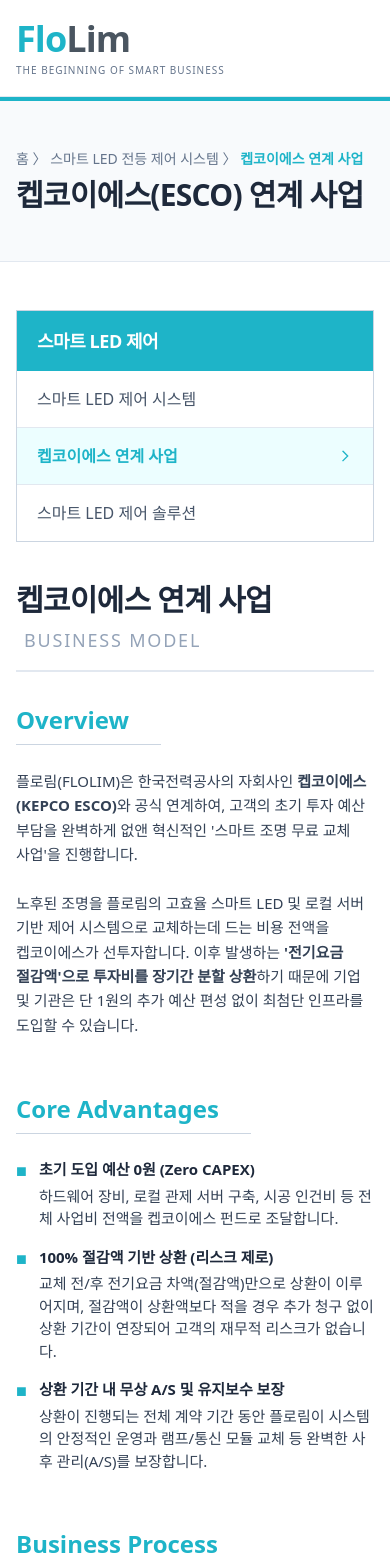
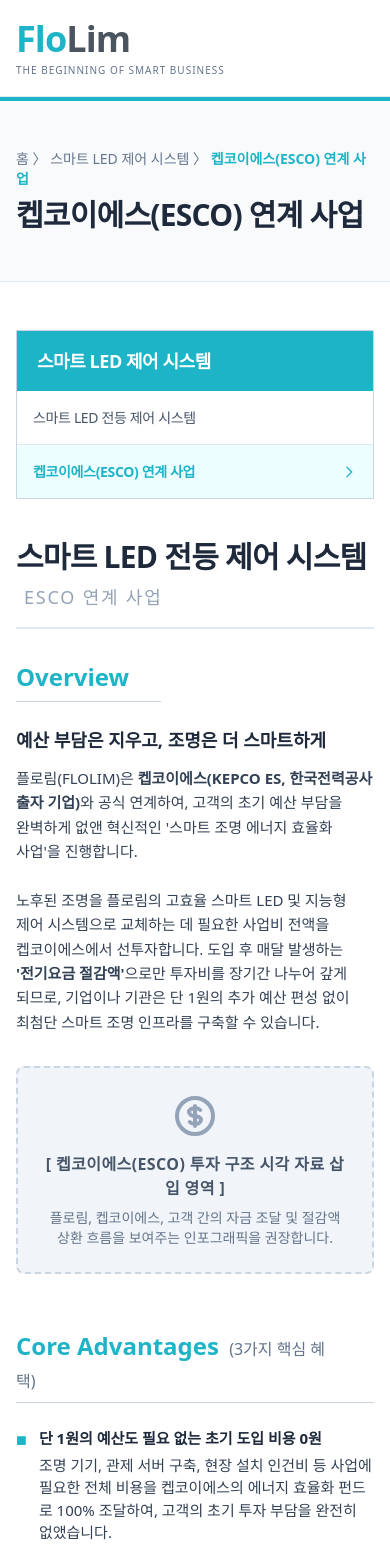
Before and after one commit to flolim-mj54/flolim-website, a React (Vite) app: page /esco in a window 390 px wide. Shown: the top 1566 px of the page. Built offline with nearby package versions, Linux system fonts and the light colour scheme.

Commit message:
켑코이에스 텍스트 고도화

```diff
--- a/src/KepcoEsco.jsx
+++ b/src/KepcoEsco.jsx
@@ -7,75 +7,137 @@ const KepcoEsco = () => {
       <div className="w-full bg-slate-50 py-12 border-b border-slate-200 border-t-4 border-t-[#1eb4c8]">
         <div className="max-w-7xl mx-auto px-4 sm:px-6 lg:px-8">
           <div className="text-sm text-slate-500 mb-2 font-medium">
-            홈 〉 스마트 LED 전등 제어 시스템 〉 <span className="text-[#1eb4c8] font-bold">켑코이에스 연계 사업</span>
+            홈 〉 스마트 LED 제어 시스템 〉 <span className="text-[#1eb4c8] font-bold">켑코이에스(ESCO) 연계 사업</span>
           </div>
-          <h1 className="text-3xl md:text-4xl font-black text-slate-800 tracking-tight">켑코이에스(ESCO) 연계 사업</h1>
+          <h1 className="text-3xl md:text-4xl font-black text-slate-800 tracking-tight">
+            켑코이에스(ESCO) 연계 사업
+          </h1>
         </div>
       </div>
 
       <div className="max-w-7xl mx-auto px-4 sm:px-6 lg:px-8 mt-12 flex flex-col md:flex-row gap-10">
-        <aside className="w-full md:w-64 flex-shrink-0">
+
+        {/* 🚀 통일된 사이드바: 폭 확장(320px), 줄바꿈 방지 완벽 적용 */}
+        <aside className="w-full md:w-[320px] flex-shrink-0">
           <div className="border border-slate-300">
             <div className="bg-[#1eb4c8] text-white py-4 px-5">
-              <h2 className="text-lg font-bold tracking-tight">스마트 LED 제어</h2>
+              <h2 className="text-lg font-bold tracking-tight">스마트 LED 제어 시스템</h2>
             </div>
             <ul className="flex flex-col">
-              <li className="border-b border-slate-200"><Link to="/led-intro" className="flex items-center justify-between px-5 py-4 text-slate-600 hover:text-[#1eb4c8] hover:bg-slate-50 transition-all">스마트 LED 제어 시스템</Link></li>
-              <li className="border-b border-slate-200"><Link to="/esco" className="flex items-center justify-between px-5 py-4 bg-cyan-50 text-[#1eb4c8] font-bold">켑코이에스 연계 사업 <svg className="w-4 h-4" fill="none" stroke="currentColor" viewBox="0 0 24 24"><path strokeLinecap="square" strokeLinejoin="miter" strokeWidth="2" d="M9 5l7 7-7 7"></path></svg></Link></li>
-              <li className="border-b border-slate-200 last:border-0"><Link to="/led-solution" className="flex items-center justify-between px-5 py-4 text-slate-600 hover:text-[#1eb4c8] hover:bg-slate-50 transition-all">스마트 LED 제어 솔루션</Link></li>
+              <li className="border-b border-slate-200">
+                <Link to="/led-intro" className="flex items-center justify-between px-4 py-4 text-[14px] lg:text-[15px] tracking-tight text-slate-600 hover:text-[#1eb4c8] hover:bg-slate-50 transition-all whitespace-nowrap">
+                  스마트 LED 전등 제어 시스템
+                </Link>
+              </li>
+              <li className="border-b border-slate-200 last:border-0">
+                <Link to="/kepco-esco" className="flex items-center justify-between px-4 py-4 text-[14px] lg:text-[15px] tracking-tight bg-cyan-50 text-[#1eb4c8] font-bold whitespace-nowrap">
+                  켑코이에스(ESCO) 연계 사업 <svg className="w-4 h-4 flex-shrink-0 ml-2" fill="none" stroke="currentColor" viewBox="0 0 24 24"><path strokeLinecap="square" strokeLinejoin="miter" strokeWidth="2" d="M9 5l7 7-7 7"></path></svg>
+                </Link>
+              </li>
             </ul>
           </div>
         </aside>
 
         <section className="flex-1 min-w-0">
+          {/* 🚀 H2 제목 통일: 대메뉴의 하위 메뉴 개념 명시 */}
           <h2 className="text-3xl font-black text-slate-800 tracking-tight mb-8 pb-4 border-b-2 border-slate-200">
-            켑코이에스 연계 사업 <span className="text-lg text-slate-400 font-normal tracking-widest uppercase ml-2">Business Model</span>
+            스마트 LED 전등 제어 시스템 <span className="text-lg text-slate-400 font-normal tracking-widest uppercase ml-2">ESCO 연계 사업</span>
           </h2>
 
           <div className="mb-14">
             <h3 className="text-2xl font-bold text-[#1eb4c8] border-b border-slate-300 pb-2 mb-6 inline-block pr-8">Overview</h3>
-            <p className="text-slate-700 leading-relaxed break-keep text-[15px]">
-              플로림(FLOLIM)은 한국전력공사의 자회사인 <b>켑코이에스(KEPCO ESCO)</b>와 공식 연계하여, 고객의 초기 투자 예산 부담을 완벽하게 없앤 혁신적인 '스마트 조명 무료 교체 사업'을 진행합니다.
+            <p className="text-slate-700 leading-relaxed break-keep text-[15px] mb-8">
+              <strong className="text-lg text-slate-800 block mb-3">예산 부담은 지우고, 조명은 더 스마트하게</strong>
+              플로림(FLOLIM)은 <b>켑코이에스(KEPCO ES, 한국전력공사 출자 기업)</b>와 공식 연계하여, 고객의 초기 예산 부담을 완벽하게 없앤 혁신적인 '스마트 조명 에너지 효율화 사업'을 진행합니다.
               <br/><br/>
-              노후된 조명을 플로림의 고효율 스마트 LED 및 로컬 서버 기반 제어 시스템으로 교체하는데 드는 비용 전액을 켑코이에스가 선투자합니다. 이후 발생하는 <b>'전기요금 절감액'으로 투자비를 장기간 분할 상환</b>하기 때문에 기업 및 기관은 단 1원의 추가 예산 편성 없이 최첨단 인프라를 도입할 수 있습니다.
+              노후된 조명을 플로림의 고효율 스마트 LED 및 지능형 제어 시스템으로 교체하는 데 필요한 사업비 전액을 켑코이에스에서 선투자합니다. 도입 후 매달 발생하는 <b>'전기요금 절감액'</b>으로만 투자비를 장기간 나누어 갚게 되므로, 기업이나 기관은 단 1원의 추가 예산 편성 없이 최첨단 스마트 조명 인프라를 구축할 수 있습니다.
             </p>
+
+            <div className="w-full aspect-video bg-slate-100 border-2 border-dashed border-slate-300 rounded-lg flex flex-col items-center justify-center text-slate-500 hover:bg-slate-50 transition-colors p-6 text-center">
+              <svg className="w-12 h-12 mb-3 text-slate-400" fill="none" stroke="currentColor" viewBox="0 0 24 24"><path strokeLinecap="round" strokeLinejoin="round" strokeWidth="2" d="M12 8c-1.657 0-3 .895-3 2s1.343 2 3 2 3 .895 3 2-1.343 2-3 2m0-8c1.11 0 2.08.402 2.599 1M12 8V7m0 1v8m0 0v1m0-1c-1.11 0-2.08-.402-2.599-1M21 12a9 9 0 11-18 0 9 9 0 0118 0z"></path></svg>
+              <span className="font-bold tracking-wide mb-2 text-slate-600">[ 켑코이에스(ESCO) 투자 구조 시각 자료 삽입 영역 ]</span>
+              <span className="text-sm text-slate-500 break-keep">플로림, 켑코이에스, 고객 간의 자금 조달 및 절감액 상환 흐름을 보여주는 인포그래픽을 권장합니다.</span>
+            </div>
           </div>
 
           <div className="mb-14">
-            <h3 className="text-2xl font-bold text-[#1eb4c8] border-b border-slate-300 pb-2 mb-6 inline-block pr-8">Core Advantages</h3>
-            <ul className="space-y-4 text-[15px] text-slate-700">
+            <h3 className="text-2xl font-bold text-[#1eb4c8] border-b border-slate-300 pb-2 mb-6 inline-block pr-8">Core Advantages <span className="text-base font-normal text-slate-500 ml-1">(3가지 핵심 혜택)</span></h3>
+            <ul className="space-y-5 text-[15px] text-slate-700">
               <li className="flex items-start">
                 <span className="text-[#1eb4c8] mr-3 font-bold text-lg mt-[-2px]">■</span>
                 <div>
-                  <b className="text-slate-800 block mb-1">초기 도입 예산 0원 (Zero CAPEX)</b>
-                  하드웨어 장비, 로컬 관제 서버 구축, 시공 인건비 등 전체 사업비 전액을 켑코이에스 펀드로 조달합니다.
+                  <b className="text-slate-800 block mb-1">단 1원의 예산도 필요 없는 초기 도입 비용 0원</b>
+                  조명 기기, 관제 서버 구축, 현장 설치 인건비 등 사업에 필요한 전체 비용을 켑코이에스의 에너지 효율화 펀드로 100% 조달하여, 고객의 초기 투자 부담을 완전히 없앴습니다.
                 </div>
               </li>
               <li className="flex items-start">
                 <span className="text-[#1eb4c8] mr-3 font-bold text-lg mt-[-2px]">■</span>
                 <div>
-                  <b className="text-slate-800 block mb-1">100% 절감액 기반 상환 (리스크 제로)</b>
-                  교체 전/후 전기요금 차액(절감액)만으로 상환이 이루어지며, 절감액이 상환액보다 적을 경우 추가 청구 없이 상환 기간이 연장되어 고객의 재무적 리스크가 없습니다.
+                  <b className="text-slate-800 block mb-1">아낀 전기요금으로만 갚는 안전한 상환 (고객 부담 제로)</b>
+                  조명 교체 후 실제로 줄어든 전기요금 차액(절감액)만으로 상환이 이루어집니다. 만약 예상보다 요금 절감액이 적더라도 추가 청구 없이 상환 기간만 연장되므로, 고객이 짊어지는 재무적인 위험(리스크)이 전혀 없습니다.
                 </div>
               </li>
               <li className="flex items-start">
                 <span className="text-[#1eb4c8] mr-3 font-bold text-lg mt-[-2px]">■</span>
                 <div>
-                  <b className="text-slate-800 block mb-1">상환 기간 내 무상 A/S 및 유지보수 보장</b>
-                  상환이 진행되는 전체 계약 기간 동안 플로림이 시스템의 안정적인 운영과 램프/통신 모듈 교체 등 완벽한 사후 관리(A/S)를 보장합니다.
+                  <b className="text-slate-800 block mb-1">계약 기간 내내 안심할 수 있는 완벽한 무상 A/S</b>
+                  상환이 진행되는 전체 계약 기간 동안 플로림이 확실하게 책임집니다. 시스템의 안정적인 운영은 물론, 조명 램프나 통신 모듈 교체 등 든든한 사후 관리(A/S)를 무상으로 보장해 드립니다.
                 </div>
               </li>
             </ul>
           </div>
 
-          {/* 🖼️ 다이어그램 삽입 영역 */}
           <div className="mb-14">
             <h3 className="text-2xl font-bold text-[#1eb4c8] border-b border-slate-300 pb-2 mb-6 inline-block pr-8">Business Process</h3>
-            <div className="w-full bg-slate-50 border-2 border-slate-200 border-dashed p-8 flex flex-col items-center justify-center min-h-[300px]">
-              <svg className="w-16 h-16 text-slate-300 mx-auto mb-4" fill="none" stroke="currentColor" viewBox="0 0 24 24"><path strokeLinecap="round" strokeLinejoin="round" strokeWidth="2" d="M12 8c-1.657 0-3 .895-3 2s1.343 2 3 2 3 .895 3 2-1.343 2-3 2m0-8c1.11 0 2.08.402 2.599 1M12 8V7m0 1v8m0 0v1m0-1c-1.11 0-2.08-.402-2.599-1M21 12a9 9 0 11-18 0 9 9 0 0118 0z"></path></svg>
-              <span className="text-slate-500 font-bold tracking-widest block mb-2">[ ESCO 사업 진행 프로세스 다이어그램 삽입 영역 ]</span>
-              <span className="text-sm text-slate-400 text-center">에너지 진단(무상) ➡️ ESCO 계약 체결 ➡️ 로컬 서버/스마트 LED 시공 ➡️ 절감액 산정 및 분할 상환</span>
+
+            {/* 🚀 Tailwind CSS로 직접 그린 깔끔한 단계별 아이콘 다이어그램 */}
+            <div className="w-full bg-slate-50 border border-slate-200 p-8 rounded-lg mt-4">
+              <div className="flex flex-col md:flex-row items-center justify-between gap-4 relative">
+
+                {/* 배경 연결 선 (데스크탑에서만 보임) */}
+                <div className="hidden md:block absolute top-1/2 left-0 w-full h-1 bg-slate-200 -z-0 -translate-y-1/2"></div>
+
+                {/* 1단계 */}
+                <div className="flex flex-col items-center bg-white border-2 border-slate-200 p-4 rounded-full w-40 h-40 justify-center z-10 shadow-sm relative group hover:border-[#1eb4c8] transition-colors">
+                  <div className="text-[#1eb4c8] font-black text-xl mb-1">1단계</div>
+                  <svg className="w-8 h-8 text-slate-400 mb-2 group-hover:text-[#1eb4c8] transition-colors" fill="none" stroke="currentColor" viewBox="0 0 24 24"><path strokeLinecap="round" strokeLinejoin="round" strokeWidth="2" d="M9 5H7a2 2 0 00-2 2v12a2 2 0 002 2h10a2 2 0 002-2V7a2 2 0 00-2-2h-2M9 5a2 2 0 002 2h2a2 2 0 002-2M9 5a2 2 0 012-2h2a2 2 0 012 2m-3 7h3m-3 4h3m-6-4h.01M9 16h.01"></path></svg>
+                  <span className="text-sm font-bold text-slate-700 text-center break-keep">무상 에너지 진단</span>
+                </div>
+
+                {/* 모바일용 화살표 */}
+                <div className="md:hidden text-slate-300"><svg className="w-6 h-6" fill="none" stroke="currentColor" viewBox="0 0 24 24"><path strokeLinecap="round" strokeLinejoin="round" strokeWidth="2" d="M19 14l-7 7m0 0l-7-7m7 7V3"></path></svg></div>
+
+                {/* 2단계 */}
+                <div className="flex flex-col items-center bg-white border-2 border-slate-200 p-4 rounded-full w-40 h-40 justify-center z-10 shadow-sm relative group hover:border-[#1eb4c8] transition-colors">
+                  <div className="text-[#1eb4c8] font-black text-xl mb-1">2단계</div>
+                  <svg className="w-8 h-8 text-slate-400 mb-2 group-hover:text-[#1eb4c8] transition-colors" fill="none" stroke="currentColor" viewBox="0 0 24 24"><path strokeLinecap="round" strokeLinejoin="round" strokeWidth="2" d="M9 12l2 2 4-4m6 2a9 9 0 11-18 0 9 9 0 0118 0z"></path></svg>
+                  <span className="text-sm font-bold text-slate-700 text-center break-keep">켑코이에스(ESCO) 계약 체결</span>
+                </div>
+
+                {/* 모바일용 화살표 */}
+                <div className="md:hidden text-slate-300"><svg className="w-6 h-6" fill="none" stroke="currentColor" viewBox="0 0 24 24"><path strokeLinecap="round" strokeLinejoin="round" strokeWidth="2" d="M19 14l-7 7m0 0l-7-7m7 7V3"></path></svg></div>
+
+                {/* 3단계 */}
+                <div className="flex flex-col items-center bg-white border-2 border-slate-200 p-4 rounded-full w-40 h-40 justify-center z-10 shadow-sm relative group hover:border-[#1eb4c8] transition-colors">
+                  <div className="text-[#1eb4c8] font-black text-xl mb-1">3단계</div>
+                  <svg className="w-8 h-8 text-slate-400 mb-2 group-hover:text-[#1eb4c8] transition-colors" fill="none" stroke="currentColor" viewBox="0 0 24 24"><path strokeLinecap="round" strokeLinejoin="round" strokeWidth="2" d="M10.325 4.317c.426-1.756 2.924-1.756 3.35 0a1.724 1.724 0 002.573 1.066c1.543-.94 3.31.826 2.37 2.37a1.724 1.724 0 001.065 2.572c1.756.426 1.756 2.924 0 3.35a1.724 1.724 0 00-1.066 2.573c.94 1.543-.826 3.31-2.37 2.37a1.724 1.724 0 00-2.572 1.065c-.426 1.756-2.924 1.756-3.35 0a1.724 1.724 0 00-2.573-1.066c-1.543.94-3.31-.826-2.37-2.37a1.724 1.724 0 00-1.065-2.572c-1.756-.426-1.756-2.924 0-3.35a1.724 1.724 0 001.066-2.573c-.94-1.543.826-3.31 2.37-2.37.996.608 2.296.07 2.572-1.065z"></path><path strokeLinecap="round" strokeLinejoin="round" strokeWidth="2" d="M15 12a3 3 0 11-6 0 3 3 0 016 0z"></path></svg>
+                  <span className="text-sm font-bold text-slate-700 text-center break-keep">로컬 서버 및 스마트 LED 시공</span>
+                </div>
+
+                {/* 모바일용 화살표 */}
+                <div className="md:hidden text-slate-300"><svg className="w-6 h-6" fill="none" stroke="currentColor" viewBox="0 0 24 24"><path strokeLinecap="round" strokeLinejoin="round" strokeWidth="2" d="M19 14l-7 7m0 0l-7-7m7 7V3"></path></svg></div>
+
+                {/* 4단계 */}
+                <div className="flex flex-col items-center bg-white border-2 border-slate-200 p-4 rounded-full w-40 h-40 justify-center z-10 shadow-sm relative group hover:border-[#1eb4c8] transition-colors">
+                  <div className="text-[#1eb4c8] font-black text-xl mb-1">4단계</div>
+                  <svg className="w-8 h-8 text-slate-400 mb-2 group-hover:text-[#1eb4c8] transition-colors" fill="none" stroke="currentColor" viewBox="0 0 24 24"><path strokeLinecap="round" strokeLinejoin="round" strokeWidth="2" d="M12 8c-1.657 0-3 .895-3 2s1.343 2 3 2 3 .895 3 2-1.343 2-3 2m0-8c1.11 0 2.08.402 2.599 1M12 8V7m0 1v8m0 0v1m0-1c-1.11 0-2.08-.402-2.599-1M21 12a9 9 0 11-18 0 9 9 0 0118 0z"></path></svg>
+                  <span className="text-sm font-bold text-slate-700 text-center break-keep">절감액 산정 및 분할 상환</span>
+                </div>
+
+              </div>
             </div>
+            {/* 끝: 다이어그램 UI */}
+
           </div>
         </section>
       </div>
--- a/src/SmartLedIntro.jsx
+++ b/src/SmartLedIntro.jsx
@@ -1,82 +1,89 @@
 import React from "react";
 import { Link } from "react-router-dom";
 
-const SmartLedIntro = () => {
+const LedIntro = () => {
   return (
     <div className="w-full bg-white font-sans text-slate-800 pb-20">
       <div className="w-full bg-slate-50 py-12 border-b border-slate-200 border-t-4 border-t-[#1eb4c8]">
         <div className="max-w-7xl mx-auto px-4 sm:px-6 lg:px-8">
           <div className="text-sm text-slate-500 mb-2 font-medium">
-            홈 〉 <span className="text-[#1eb4c8] font-bold">스마트 LED 전등 제어 시스템</span>
+            홈 〉 <span className="text-[#1eb4c8] font-bold">스마트 LED 제어 시스템</span>
           </div>
-          <h1 className="text-3xl md:text-4xl font-black text-slate-800 tracking-tight">스마트 LED 전등 제어 시스템</h1>
+          <h1 className="text-3xl md:text-4xl font-black text-slate-800 tracking-tight">스마트 LED 제어 시스템</h1>
         </div>
       </div>
 
       <div className="max-w-7xl mx-auto px-4 sm:px-6 lg:px-8 mt-12 flex flex-col md:flex-row gap-10">
-        <aside className="w-full md:w-64 flex-shrink-0">
+
+        {/* 🚀 통일된 사이드바: 폭 확장(320px), 줄바꿈 방지 완벽 적용 */}
+        <aside className="w-full md:w-[320px] flex-shrink-0">
           <div className="border border-slate-300">
             <div className="bg-[#1eb4c8] text-white py-4 px-5">
-              <h2 className="text-lg font-bold tracking-tight">스마트 LED 제어</h2>
+              <h2 className="text-lg font-bold tracking-tight">스마트 LED 제어 시스템</h2>
             </div>
             <ul className="flex flex-col">
-              <li className="border-b border-slate-200"><Link to="/led-intro" className="flex items-center justify-between px-5 py-4 bg-cyan-50 text-[#1eb4c8] font-bold">스마트 LED 제어 시스템 <svg className="w-4 h-4" fill="none" stroke="currentColor" viewBox="0 0 24 24"><path strokeLinecap="square" strokeLinejoin="miter" strokeWidth="2" d="M9 5l7 7-7 7"></path></svg></Link></li>
-              <li className="border-b border-slate-200"><Link to="/esco" className="flex items-center justify-between px-5 py-4 text-slate-600 hover:text-[#1eb4c8] hover:bg-slate-50 transition-all">켑코이에스 연계 사업</Link></li>
-              <li className="border-b border-slate-200 last:border-0"><Link to="/led-solution" className="flex items-center justify-between px-5 py-4 text-slate-600 hover:text-[#1eb4c8] hover:bg-slate-50 transition-all">스마트 LED 제어 솔루션</Link></li>
+              <li className="border-b border-slate-200">
+                <Link to="/led-intro" className="flex items-center justify-between px-4 py-4 text-[14px] lg:text-[15px] tracking-tight bg-cyan-50 text-[#1eb4c8] font-bold whitespace-nowrap">
+                  스마트 LED 전등 제어 시스템 <svg className="w-4 h-4 flex-shrink-0 ml-2" fill="none" stroke="currentColor" viewBox="0 0 24 24"><path strokeLinecap="square" strokeLinejoin="miter" strokeWidth="2" d="M9 5l7 7-7 7"></path></svg>
+                </Link>
+              </li>
+              {/* 추후 하위 솔루션(예: Matter 조명 제어 등)이 추가되면 여기에 동일한 형식으로 <li> 태그를 추가하시면 됩니다. */}
             </ul>
           </div>
         </aside>
 
         <section className="flex-1 min-w-0">
+          {/* 🚀 H2 제목 통일: 대메뉴의 하위 메뉴 개념으로 '스마트 LED 전등 제어 시스템' 명시 */}
           <h2 className="text-3xl font-black text-slate-800 tracking-tight mb-8 pb-4 border-b-2 border-slate-200">
-            스마트 LED 제어 시스템 <span className="text-lg text-slate-400 font-normal tracking-widest uppercase ml-2">Overview</span>
+            스마트 LED 전등 제어 시스템 <span className="text-lg text-slate-400 font-normal tracking-widest uppercase ml-2">Overview</span>
           </h2>
 
           <div className="mb-14">
             <h3 className="text-2xl font-bold text-[#1eb4c8] border-b border-slate-300 pb-2 mb-6 inline-block pr-8">Overview</h3>
             <p className="text-slate-700 leading-relaxed break-keep text-[15px] mb-8">
-              플로림(FLOLIM)의 스마트 LED 전등 제어 시스템은 최신 사물인터넷(IoT) 통신 기술과 <b>독립형 로컬 서버(On-Premise)</b>를 결합한 초고신뢰성 실내외 조명 관제 솔루션입니다.
+              <strong className="text-lg text-slate-800 block mb-3">끊기지 않는 연결, 샐 틈 없는 보안의 스마트 조명 제어</strong>
+              플로림(FLOLIM)의 스마트 LED 전등 제어 시스템은 최신 사물인터넷(IoT) 기술에 현장 전용 서버(On-Premise)를 결합하여, 실내외 조명을 가장 안전하고 확실하게 관리하는 솔루션입니다.
               <br/><br/>
-              기존의 클라우드 의존형 시스템이 갖는 '외부 인터넷망 단절 시 제어 불가' 및 '데이터 해킹 위험'이라는 치명적인 단점을 완벽히 해결했습니다. 현장 내부에 자체 서버를 구축하여 어떤 재난 상황에서도 <b>100% 무중단 엣지(Edge) 제어</b>가 가능하며, 강력한 폐쇄망 보안을 통해 공공기관, 대형 빌딩, 보안 시설에 가장 최적화된 스마트 조명 환경을 제공합니다.
+              외부 인터넷이 끊기면 조명 제어까지 멈추거나 해킹에 노출될 수 있는 기존 클라우드 방식의 불안함을 완벽히 해결했습니다. 건물 내부에 독립적인 자체 서버를 구축하여, 어떤 비상 상황에서도 조명이 꺼지지 않는 <b>100% 무중단 제어</b>를 실현합니다. 외부와 철저히 차단된 강력한 보안망을 갖춰 공공기관, 대형 빌딩, 보안 시설에 최적화된 환경을 제공합니다.
             </p>
 
-            {/* 🖼️ 메인 비주얼/3D 영상 삽입 영역 */}
-            <div className="w-full aspect-video bg-slate-100 border-2 border-dashed border-slate-300 rounded-lg flex flex-col items-center justify-center text-slate-500 hover:bg-slate-50 transition-colors">
-              <svg className="w-12 h-12 mb-3 text-slate-400" fill="none" stroke="currentColor" viewBox="0 0 24 24"><path strokeLinecap="round" strokeLinejoin="round" strokeWidth="2" d="M14.752 11.168l-3.197-2.132A1 1 0 0010 9.87v4.263a1 1 0 001.555.832l3.197-2.132a1 1 0 000-1.664z"></path><path strokeLinecap="round" strokeLinejoin="round" strokeWidth="2" d="M21 12a9 9 0 11-18 0 9 9 0 0118 0z"></path></svg>
-              <span className="font-bold tracking-wide">[ 스마트 빌딩/공장 LED 제어 3D 영상 또는 하이라이트 이미지 삽입 ]</span>
-              <span className="text-sm mt-1">로컬 서버를 중심으로 건물 전체 조명이 매끄럽게 연동되는 시각 자료를 추천합니다.</span>
+            {/* 🖼️ 시각 자료 삽입 영역 가이드 반영 */}
+            <div className="w-full aspect-video bg-slate-100 border-2 border-dashed border-slate-300 rounded-lg flex flex-col items-center justify-center text-slate-500 hover:bg-slate-50 transition-colors p-6 text-center">
+              <svg className="w-12 h-12 mb-3 text-slate-400" fill="none" stroke="currentColor" viewBox="0 0 24 24"><path strokeLinecap="round" strokeLinejoin="round" strokeWidth="2" d="M12 15v2m-6 4h12a2 2 0 002-2v-6a2 2 0 00-2-2H6a2 2 0 00-2 2v6a2 2 0 002 2zm10-10V7a4 4 0 00-8 0v4h8z"></path></svg>
+              <span className="font-bold tracking-wide mb-2 text-slate-600">[ 스마트 LED 로컬 보안 서버(On-Premise) 3D 조감도 삽입 영역 ]</span>
+              <span className="text-sm text-slate-500 break-keep">건물이나 공장을 3D로 보여주면서, 중앙의 <b>'로컬 서버(자물쇠 아이콘 등 보안 강조)'</b>를 중심으로 건물 전체의 조명이 안전하게 연결되어 돌아가는 모습을 보여주는 시각 자료를 권장합니다.</span>
             </div>
           </div>
 
           <div className="mb-14">
             <h3 className="text-2xl font-bold text-[#1eb4c8] border-b border-slate-300 pb-2 mb-6 inline-block pr-8">Key Benefits</h3>
-            <ul className="space-y-4 text-[15px] text-slate-700">
+            <ul className="space-y-5 text-[15px] text-slate-700">
               <li className="flex items-start">
                 <span className="text-[#1eb4c8] mr-3 font-bold text-lg mt-[-2px]">■</span>
                 <div>
-                  <b className="text-slate-800 block mb-1">외부망 단절에도 끄떡없는 무중단 제어</b>
-                  통신사 장애나 외부 인터넷망이 끊겨도 현장에 구축된 로컬 서버가 자체적으로 스케줄 및 센서 연동 로직을 실행하여 중단 없는 조명 제어를 보장합니다.
+                  <b className="text-slate-800 block mb-1">통신 장애에도 끄떡없는 100% 무중단 제어</b>
+                  외부 인터넷이 끊기거나 통신사 장애가 발생해도 걱정 없습니다. 현장에 설치된 단독 서버가 정해진 스케줄과 센서에 따라 독립적으로 작동하여, 언제 어떤 상황에서도 안정적으로 조명을 제어합니다.
                 </div>
               </li>
               <li className="flex items-start">
                 <span className="text-[#1eb4c8] mr-3 font-bold text-lg mt-[-2px]">■</span>
                 <div>
-                  <b className="text-slate-800 block mb-1">데이터 유출 원천 차단 (강력한 보안)</b>
-                  모든 관제 데이터와 조작 권한이 클라우드가 아닌 내부 폐쇄망에 저장되므로, 외부 해킹이나 정보 유출 위험으로부터 100% 안전합니다.
+                  <b className="text-slate-800 block mb-1">해킹과 데이터 유출을 원천 차단하는 강력한 보안</b>
+                  모든 데이터와 제어 권한을 외부 클라우드가 아닌 내부의 독립된 보안망(폐쇄망)에 안전하게 저장합니다. 외부의 해킹이나 정보 유출 위험을 100% 차단하여 보안이 생명인 주요 시설에 가장 적합합니다.
                 </div>
               </li>
               <li className="flex items-start">
                 <span className="text-[#1eb4c8] mr-3 font-bold text-lg mt-[-2px]">■</span>
                 <div>
-                  <b className="text-slate-800 block mb-1">국제 표준 Matter 프로토콜 적용</b>
-                  차세대 스마트홈/빌딩 표준인 Matter를 지원하여 특정 제조사에 얽매이지 않고 다양한 센서 및 조명 기기를 자유롭게 확장하고 연동할 수 있습니다.
+                  <b className="text-slate-800 block mb-1">어떤 기기와도 자유롭게 연결되는 차세대 표준(Matter)</b>
+                  스마트 기기 국제 표준인 '매터(Matter)' 프로토콜을 적용했습니다. 특정 브랜드나 제조사에 얽매일 필요 없이, 다양한 센서와 스마트 조명 기기를 자유롭게 연결하고 확장할 수 있어 관리가 훨씬 유연해집니다.
                 </div>
               </li>
               <li className="flex items-start">
                 <span className="text-[#1eb4c8] mr-3 font-bold text-lg mt-[-2px]">■</span>
                 <div>
-                  <b className="text-slate-800 block mb-1">복합 센서 연동을 통한 지능형 절감</b>
-                  사용자의 재실 유무(동체 감지)와 자연 채광량(조도 센서)을 실시간으로 감지하여 자동으로 디밍(밝기 조절)을 수행해 에너지 효율을 극대화합니다.
+                  <b className="text-slate-800 block mb-1">스스로 환경을 읽고 에너지를 아끼는 똑똑한 센서 연동</b>
+                  공간에 사람이 있는지(움직임 감지), 창문으로 자연 빛이 얼마나 들어오는지(밝기 감지)를 센서가 실시간으로 파악합니다. 상황에 맞춰 스스로 조명의 밝기를 조절(디밍)하여 불필요한 전력 낭비를 획기적으로 줄여줍니다.
                 </div>
               </li>
             </ul>
@@ -88,4 +95,4 @@ const SmartLedIntro = () => {
   );
 };
 
-export default SmartLedIntro;
+export default LedIntro;
```
